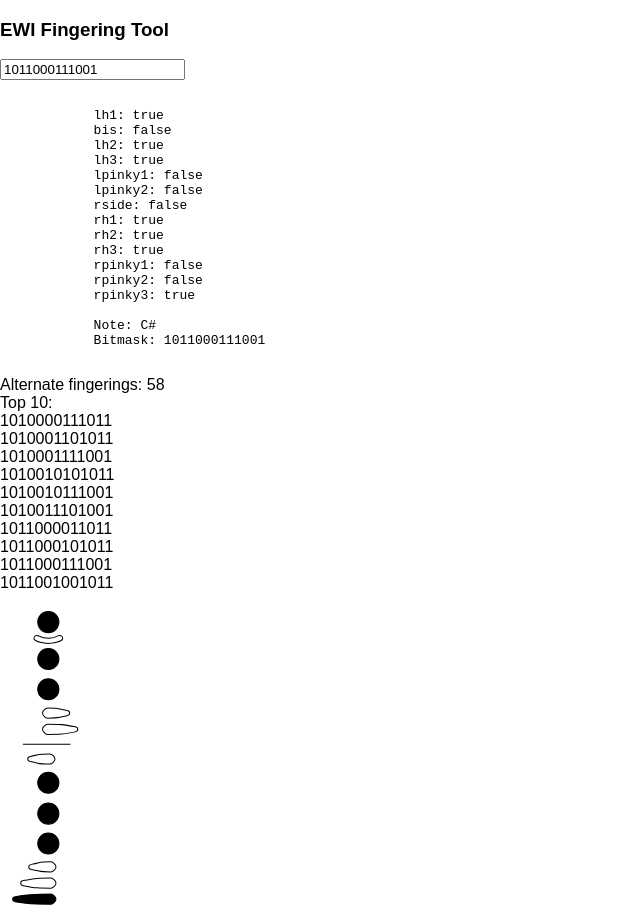
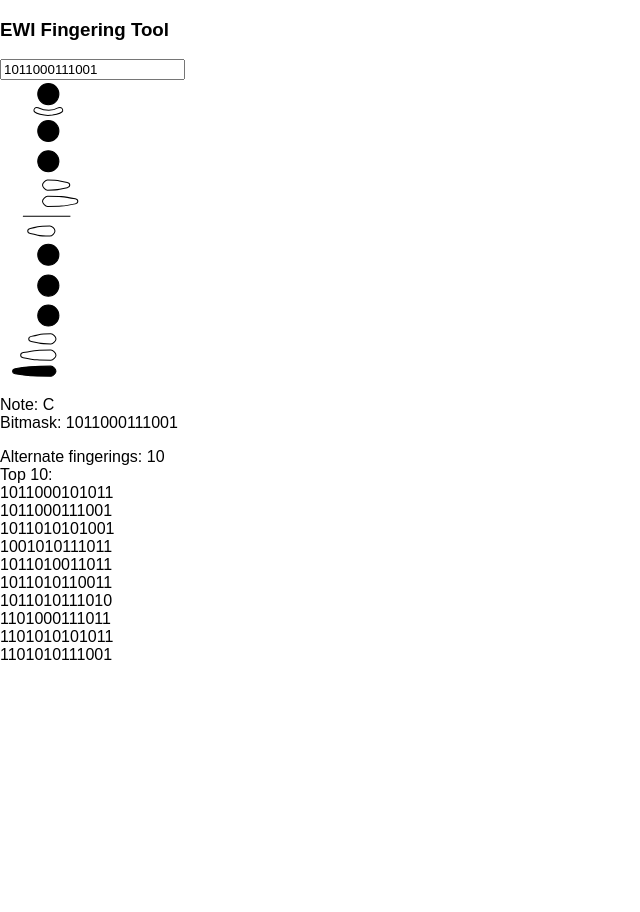
Before and after one commit to bwasty/ewi, a React (Create React App) app: page / in a window 1280 px wide. Shown: the whole page, without its empty margins (0-640 px from the left). After the commit the page ends 800 px from the top, so only its background shows below. Built offline with nearby package versions, Linux system fonts and the light colour scheme.

Commit message:
make keys clickable; fix basic pitch logic

```diff
--- a/src/App.js
+++ b/src/App.js
@@ -17,38 +17,31 @@ class App extends Component {
   changeBitmask(bitmask) {
     this.setState({ ewi: new Ewi(parseInt(bitmask, 2)) })
   }
+  handleKeyClick = (key) => {
+    this.setState((prev, props) => {
+      prev.ewi[key].toggle()
+      return {ewi: prev.ewi}
+    })
+  }
   render() {
     let ewi = this.state.ewi
     return (
       <div className="App">
         <h3>EWI Fingering Tool</h3>
         <input type="text" defaultValue={DEFAULT_BITMASK} onChange={(e) => this.changeBitmask(e.target.value)}/>
-        <pre>{`
-            lh1: ${ewi.lh1.pressed}
-            bis: ${ewi.bis.pressed}
-            lh2: ${ewi.lh2.pressed}
-            lh3: ${ewi.lh3.pressed}
-            lpinky1: ${ewi.lpinky1.pressed}
-            lpinky2: ${ewi.lpinky2.pressed}
-            rside: ${ewi.rside.pressed}
-            rh1: ${ewi.rh1.pressed}
-            rh2: ${ewi.rh2.pressed}
-            rh3: ${ewi.rh3.pressed}
-            rpinky1: ${ewi.rpinky1.pressed}
-            rpinky2: ${ewi.rpinky2.pressed}
-            rpinky3: ${ewi.rpinky3.pressed}
-
-            Note: ${ewi.note}
-            Bitmask: ${ewi.id}
-            `}
-        </pre>
+        <div style={{height: '300px'}}>
+          <FingeringChart fingering={ewi} handleKeyClick={this.handleKeyClick} />
+        </div>
+        <p />
+        Note: {ewi.note}
+        <br />
+        Bitmask: {ewi.id}
+        <p />
         Alternate fingerings: { this.fingeringsByPitch[ewi.pitch].length - 1 } <br />
         Top 10: <br />
         { this.fingeringsByPitch[ewi.pitch].slice(0, 10).map(ewi => <div key={ewi.id}>{ewi.id}</div>) }
         <p />
-        <div style={{height: '300px'}}>
-          <FingeringChart fingering={ewi}/>
-        </div>
+
       </div>
     )
   }
--- a/src/FingeringChart.js
+++ b/src/FingeringChart.js
@@ -8,7 +8,7 @@ export default class FingeringChart extends Component {
         viewBox="0 0 160 595">
         <g id="allkeys">
           <OctaveRollers visible={false}/>
-          <Keys fingering={this.props.fingering} />
+          <Keys fingering={this.props.fingering} handleKeyClick={this.props.handleKeyClick} />
         </g>
       </svg>
     )
@@ -28,26 +28,32 @@ class Keys extends Component {
         <path
           id="lh1" name="Left first finger"
           className={this.class('lh1')}
+          onClick={ () => this.props.handleKeyClick('lh1') }
           d="M 95.856234,49 C 107.43729,49 116.85623,39.58106 116.85623,28 C 116.85623,16.41894 107.43729,7 95.856234,7 C 84.275174,7 74.856234,16.41894 74.856234,28 C 74.856234,39.58106 84.275174,49 95.856234,49 z" />
         <path
           id="bis" name="Bis key"
           className={this.class('bis')}
+          onClick={ () => this.props.handleKeyClick('bis') }
           d="M 104.06837,69.61814 C 113.00841,67.98276 123.00841,65.48276 124.29452,61.43274 C 124.90185,57.38622 122.2719,53.24734 116.20405,54.88442 C 102.86674,62.29678 88.944224,61.21206 75.508414,54.88442 C 69.440564,53.24734 66.810614,57.38622 67.417944,61.43274 C 68.704054,65.48276 78.704054,67.98276 87.644094,69.61814 C 93.076994,70.62682 98.619224,70.32573 104.06837,69.61814 z" />
         <path
           id="lh2" name="Left second finger"
           className={this.class('lh2')}
+          onClick={ () => this.props.handleKeyClick('lh2') }
           d="M 95.856234,122.11217 C 107.43729,122.11217 116.85623,112.69323 116.85623,101.11217 C 116.85623,89.53111 107.43729,80.11217 95.856234,80.11217 C 84.275174,80.11217 74.856234,89.53111 74.856234,101.11217 C 74.856234,112.69323 84.275174,122.11217 95.856234,122.11217 z" />
         <path
           id="lh3" name="Left third finger"
           className={this.class('lh3')}
+          onClick={ () => this.props.handleKeyClick('lh3') }
           d="M 95.856234,182.11216 C 107.43729,182.11216 116.85623,172.69322 116.85623,161.11216 C 116.85623,149.5311 107.43729,140.11216 95.856234,140.11216 C 84.275174,140.11216 74.856234,149.5311 74.856234,161.11216 C 74.856234,172.69322 84.275174,182.11216 95.856234,182.11216 z" />
         <path
           id="lpinky1" name="Left little finger 1"
           className={this.class('lpinky1')}
+          onClick={ () => this.props.handleKeyClick('lpinky1') }
           d="M 84.330714,208.4849 C 84.330714,212.72754 90.088074,218.4849 94.330714,218.4849 C 119.33071,218.4849 108.33071,218.4849 133.33071,213.4849 C 135.41083,213.06888 138.33071,210.60622 138.33071,208.4849 C 138.33071,206.36358 135.41083,203.90092 133.33071,203.4849 C 108.33071,198.4849 119.33071,198.4849 94.330714,198.4849 C 90.088074,198.4849 84.330714,204.24226 84.330714,208.4849 z" />
         <path
           id="lpinky2" name="Left little finger 2"
           className={this.class('lpinky2')}
+          onClick={ () => this.props.handleKeyClick('lpinky2') }
           d="M 84.330714,240.68534 C 84.330714,244.92798 90.088074,250.68534 94.330714,250.68534 C 119.33071,250.68534 124.33071,250.68534 149.33071,245.68534 C 151.41083,245.26932 154.33071,242.80666 154.33071,240.68534 C 154.33071,238.56402 151.41083,236.10136 149.33071,235.68534 C 124.33071,230.68534 119.33071,230.68534 94.330714,230.68534 C 90.088074,230.68534 84.330714,236.4427 84.330714,240.68534 z" />
 
         <path
@@ -57,30 +63,37 @@ class Keys extends Component {
         <path
           id="rside" name="Right side key"
           className={this.class('rside')}
+          onClick={ () => this.props.handleKeyClick('rside') }
           d="M 109,299.48276 C 109,303.7254 103.24264,309.48276 99.000004,309.48276 C 74.000004,309.48276 85.000004,309.48276 60.000004,304.48276 C 57.919884,304.06674 55.000004,301.60408 55.000004,299.48276 C 55.000004,297.36144 57.919884,294.89878 60.000004,294.48276 C 85.000004,289.48276 74.000004,289.48276 99.000004,289.48276 C 103.24264,289.48276 109,295.24012 109,299.48276 z" />
         <path
           id="rh1" name="Right first finger"
           className={this.class('rh1')}
+          onClick={ () => this.props.handleKeyClick('rh1') }
           d="M 95.856234,367.60118 C 107.43729,367.60118 116.85623,358.18224 116.85623,346.60117 C 116.85623,335.02011 107.43729,325.60117 95.856234,325.60117 C 84.275174,325.60117 74.856234,335.02011 74.856234,346.60117 C 74.856234,358.18224 84.275174,367.60118 95.856234,367.60118 z" />
         <path
           id="rh2" name="Right second finger"
           className={this.class('rh2')}
+          onClick={ () => this.props.handleKeyClick('rh2') }
           d="M 95.856234,428.71337 C 107.43729,428.71337 116.85623,419.29443 116.85623,407.71337 C 116.85623,396.13231 107.43729,386.71337 95.856234,386.71337 C 84.275174,386.71337 74.856234,396.13231 74.856234,407.71337 C 74.856234,419.29443 84.275174,428.71337 95.856234,428.71337 z" />
         <path
           id="rh3" name="Right third finger"
           className={this.class('rh3')}
+          onClick={ () => this.props.handleKeyClick('rh3') }
           d="M 95.856234,488.11218 C 107.43729,488.11218 116.85623,478.69324 116.85623,467.11218 C 116.85623,455.53112 107.43729,446.11218 95.856234,446.11218 C 84.275174,446.11218 74.856234,455.53112 74.856234,467.11218 C 74.856234,478.69324 84.275174,488.11218 95.856234,488.11218 z" />
         <path
           id="rpinky1" name="Right little finger 1"
           className={this.class('rpinky1')}
+          onClick={ () => this.props.handleKeyClick('rpinky1') }
           d="M 111,513.48276 C 111,517.7254 105.24264,523.48276 101,523.48276 C 76.000004,523.48276 87.000004,523.48276 62.000004,518.48276 C 59.919884,518.06674 57.000004,515.60408 57.000004,513.48276 C 57.000004,511.36144 59.919884,508.89878 62.000004,508.48276 C 87.000004,503.48276 76.000004,503.48276 101,503.48276 C 105.24264,503.48276 111,509.24012 111,513.48276 z" />
         <path
           id="rpinky2" name="Right little finger 2"
           className={this.class('rpinky2')}
+          onClick={ () => this.props.handleKeyClick('rpinky2') }
           d="M 111,545.68321 C 111,549.92585 105.24264,555.68321 101,555.68321 C 76.000004,555.68321 71.000004,555.68321 46.000004,550.68321 C 43.919884,550.26719 41.000004,547.80453 41.000004,545.68321 C 41.000004,543.56189 43.919884,541.09923 46.000004,540.68321 C 71.000004,535.68321 76.000004,535.68321 101,535.68321 C 105.24264,535.68321 111,541.44057 111,545.68321 z" />
         <path
           id="rpinky3" name="Right little finger 3"
           className={this.class('rpinky3')}
+          onClick={ () => this.props.handleKeyClick('rpinky3') }
           d="M 111,577.48276 C 111,581.7254 105.24264,587.48276 101,587.48276 C 76.000004,587.48276 55.000004,587.48276 30.000004,582.48276 C 27.919884,582.06674 25.000004,579.60408 25.000004,577.48276 C 25.000004,575.36144 27.919884,572.89878 30.000004,572.48276 C 55.000004,567.48276 76.000004,567.48276 101,567.48276 C 105.24264,567.48276 111,573.24012 111,577.48276 z" />
       </g>
     )
--- a/src/ewi.js
+++ b/src/ewi.js
@@ -13,8 +13,8 @@ export class Ewi {
     lpinky1 = new Key( 8, () =>                                         1     )
     lpinky2 = new Key( 7, () =>                                        -1     )
 
-    rside   = new Key( 6, () => !this.lpinky1.pressed                ? -1 :  0)
-    rh1     = new Key( 5, () => !this.lh3.pressed                    ? -2 : -1)
+    rside   = new Key( 6, () => !this.lpinky1.pressed                ? +1 :  0)
+    rh1     = new Key( 5, () => !this.lh3.pressed                    ? -1 : -2)
     rh2     = new Key( 4, () =>                                        -1     )
     rh3     = new Key( 3, () =>                                        -2     )
 
@@ -122,6 +122,10 @@ class Key {
     unpress() {
         this.pressed = false
     }
+
+    toggle() {
+      this.pressed = !this.pressed
+    }
 }
 
 
@@ -131,41 +135,41 @@ class Key {
 
 
 export function allCombinations(ewi) {
-    console.time('compute all combinations')
+    // console.time('compute all combinations')
 
     let numCombinations = 2 ** ewi.keys.length;
     let fingerings = _.times(numCombinations, bitmask => new Ewi(bitmask))
 
-    console.timeEnd('compute all combinations')
-    console.log('combinations: ', fingerings.length)
+    // console.timeEnd('compute all combinations')
+    // console.log('combinations: ', fingerings.length)
 
-    console.time('filter out redundant')
+    // console.time('filter out redundant')
     fingerings = fingerings.filter(ewi => !ewi.redundant)
-    console.timeEnd('filter out redundant')
-    console.log('combinations: ', fingerings.length)
+    // console.timeEnd('filter out redundant')
+    // console.log('combinations: ', fingerings.length)
 
-    console.time('filter out allRightPinkyKeysPressed')
+    // console.time('filter out allRightPinkyKeysPressed')
     fingerings = fingerings.filter(ewi => !ewi.allRightPinkyKeysPressed)
-    console.timeEnd('filter out allRightPinkyKeysPressed')
-    console.log('combinations: ', fingerings.length)
+    // console.timeEnd('filter out allRightPinkyKeysPressed')
+    // console.log('combinations: ', fingerings.length)
 
-    console.time('filter out neutralizing keys')
+    // console.time('filter out neutralizing keys')
     fingerings = fingerings.filter(ewi => !ewi.hasNeutralizingKeys)
-    console.timeEnd('filter out neutralizing keys')
-    console.log('combinations: ', fingerings.length)
+    // console.timeEnd('filter out neutralizing keys')
+    // console.log('combinations: ', fingerings.length)
 
-    console.time('group by pitch')
+    // console.time('group by pitch')
     let fingeringsByPitch = _.groupBy(fingerings, ewi => ewi.pitch)
-    console.log(fingeringsByPitch)
-    console.timeEnd('group by pitch')
+    // console.log(fingeringsByPitch)
+    // console.timeEnd('group by pitch')
 
     for (let pitch in fingeringsByPitch) {
         if (!fingeringsByPitch.hasOwnProperty(pitch))
             continue
         fingeringsByPitch[pitch] = _.sortBy(fingeringsByPitch[pitch], fingering => fingering.pressedKeys.length)
 
-        console.log(fingeringsByPitch[pitch][0].note)
-        console.log(fingeringsByPitch[pitch].slice(0,5).map(ewi => `${ewi.id}, ${ewi.pressedKeys.length}]`))
+        // console.log(fingeringsByPitch[pitch][0].note)
+        // console.log(fingeringsByPitch[pitch].slice(0,5).map(ewi => `${ewi.id}, ${ewi.pressedKeys.length}]`))
     }
 
    // TODO!: further/different sort criteria...
```
